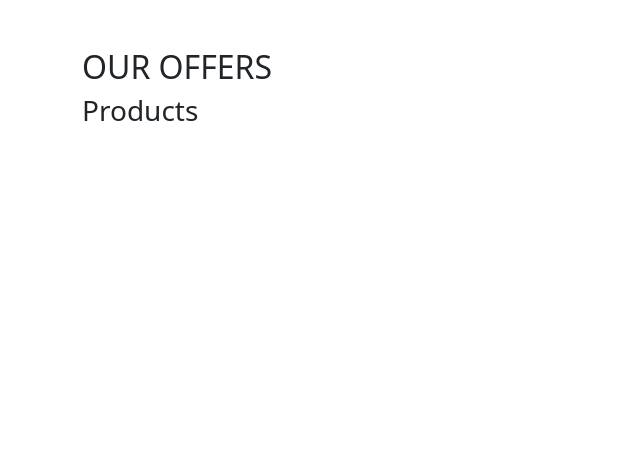
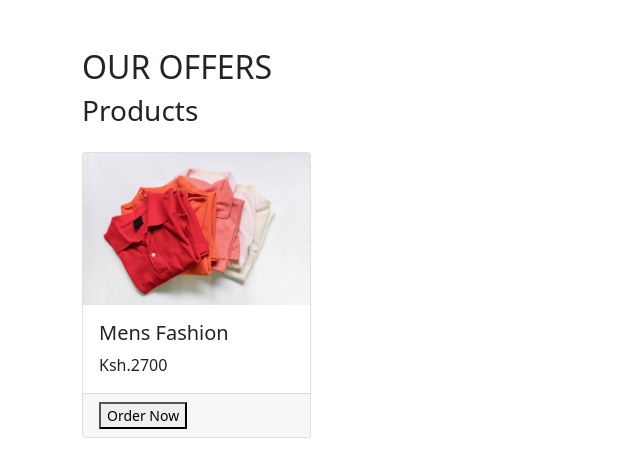
Before and after one commit to Nicholas-Kimutai/Advent-Fashion-Collection, a plain HTML site: page mens.html in a window 1280 px wide. Shown: the whole page, without its empty margins (0-640 px from the left). Drawn offline with nearby package versions, Linux system fonts and the light colour scheme.

Commit message:
chore:add section

```diff
--- a/mens.html
+++ b/mens.html
@@ -17,6 +17,18 @@
                   <h3>Products</h3>
                   <div class="items mt-4">
                   <div class="row">
+                    <div class="col-md-4">
+                        <div class="card h-100">
+                          <img src="images/clothe1.jpg" id="mens-img" class="card-img-top">
+                          <div class="card-body">
+                            <h5 class="card-title">Mens Fashion</h5>
+                            <p class="card-text">Ksh.2700</p>
+                          </div>
+                          <div class="card-footer">
+                            <small class="text-muted"><button type="submit" id="clothe1-btn" data-bs-toggle="modal" data-bs-target="#myModal">Order Now</button></small>
+                          </div>
+                        </div>
+                      </div>
 
                   </div>
                  </div>
```
